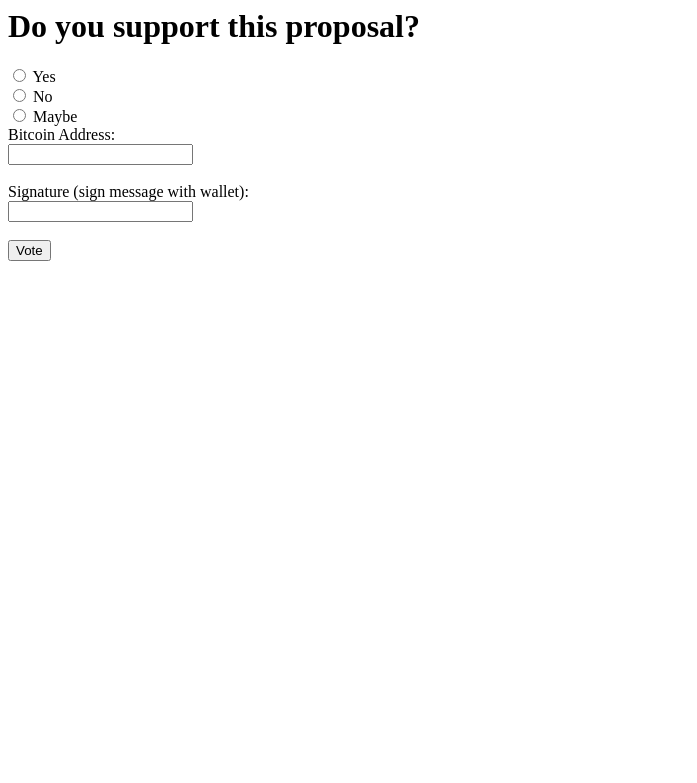
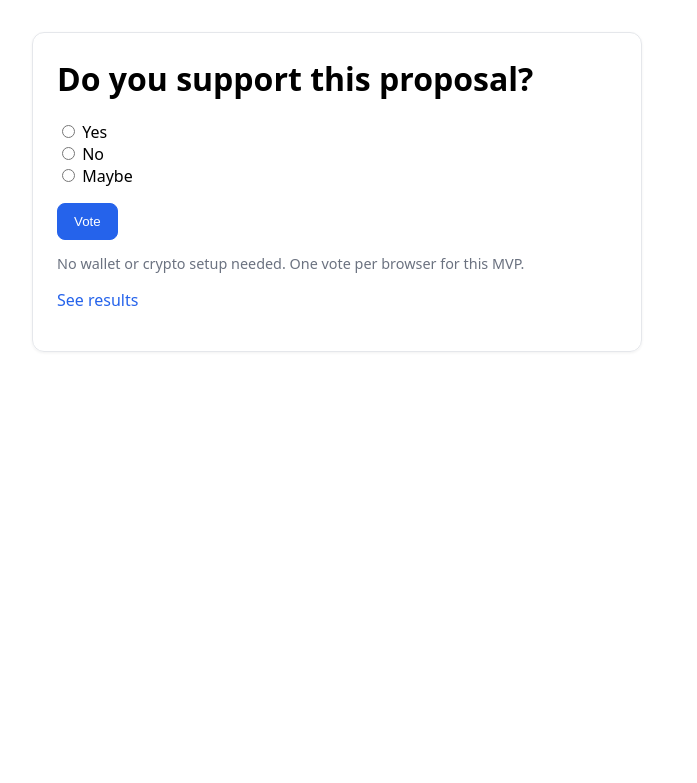
Before and after one commit to thegoodduck/InterPoll, a Flask app: page / in a window 1280 px wide. Shown: the top 783 px of the page, without its empty margins (0-697 px from the left). Run offline with Flask 3, Linux system fonts and the light colour scheme.

Commit message:
Enhance voting system: add cookie-based voting prevention, improve error handling for timestamping, and update UI for better user experience. Update requirements and documentation.

```diff
--- a/app.py
+++ b/app.py
@@ -1,15 +1,18 @@
-from flask import Flask, render_template, request, redirect, url_for
+from flask import Flask, render_template, request, redirect, url_for, make_response
 import os
 import subprocess
 import hashlib
 from datetime import datetime, timezone
 import json
-from bitcoinlib.keys import Address
+import logging
 
 app = Flask(__name__)
 VOTE_DIR = "votes"
 DB_FILE = "votes_db.json"
 os.makedirs(VOTE_DIR, exist_ok=True)
+
+# Secret key for sessions/cookies (override in env for production)
+app.secret_key = os.environ.get("SECRET_KEY", "dev-secret-change-me")
 
 # Define your poll
 POLL_ID = "poll_001"
@@ -31,41 +34,37 @@ def hash_vote(vote_text):
     return hashlib.sha256(vote_text.encode()).hexdigest()
 
 def timestamp_vote(file_path):
-    subprocess.run(["ots", "stamp", file_path], check=True)
-
-def verify_signature(address, message, signature):
     """
-    Verify Bitcoin message signature.
+    Attempt to timestamp the file using OpenTimestamps CLI if available.
+    Fails gracefully if CLI is missing or command fails.
     """
     try:
-        addr = Address.import_address(address)
-        return addr.verify(message, signature)
-    except Exception:
-        return False
+        subprocess.run(["ots", "stamp", file_path], check=True)
+    except FileNotFoundError:
+        logging.warning("OpenTimestamps CLI 'ots' not found. Skipping timestamp.")
+    except subprocess.CalledProcessError as e:
+        logging.warning("OpenTimestamps failed: %s", e)
+
 
 @app.route("/", methods=["GET", "POST"])
 def index():
     if request.method == "POST":
-        address = request.form.get("address").strip()
-        signature = request.form.get("signature").strip()
-        vote = request.form.get("vote").strip()
+        vote = (request.form.get("vote") or "").strip()
 
         if vote not in POLL_OPTIONS:
             return "Invalid vote option!", 400
 
-        # Prevent double voting
-        if address in votes_db["votes"]:
-            return "This Bitcoin address has already voted!", 403
-
-        # Build message
-        message = f"{POLL_ID}|{vote}"
-        if not verify_signature(address, message, signature):
-            return "Invalid signature!", 400
+        # Prevent double voting (MVP): simple cookie-based check
+        voted_cookie_key = f"voted_{POLL_ID}"
+        if request.cookies.get(voted_cookie_key):
+            return redirect(url_for("results"))
 
         # Save vote with timestamp
         timestamp = datetime.now(timezone.utc).isoformat()
-        vote_data = f"{vote}|{address}|{timestamp}"
-        file_name = f"{VOTE_DIR}/{hash_vote(vote_data)}.txt"
+        client_ip = request.headers.get("X-Forwarded-For", request.remote_addr)
+        vote_data = f"{vote}|{timestamp}|{client_ip}"
+        file_hash = hash_vote(vote_data)
+        file_name = f"{VOTE_DIR}/{file_hash}.txt"
 
         with open(file_name, "w") as f:
             f.write(vote_data)
@@ -73,13 +72,19 @@ def index():
         timestamp_vote(file_name)
 
         # Record in DB
-        votes_db["votes"][address] = {"choice": vote, "timestamp": timestamp}
+        votes_db["votes"][file_hash] = {"choice": vote, "timestamp": timestamp, "ip": client_ip}
         votes_db["counts"][vote] += 1
         save_db()
 
-        return redirect(url_for("results"))
+        # Set cookie to block repeat voting from the same browser
+        resp = make_response(redirect(url_for("results")))
+        # 30 days expiry
+        resp.set_cookie(voted_cookie_key, "1", max_age=30 * 24 * 3600, samesite="Lax")
+        return resp
 
-    return render_template("index.html", question=POLL_QUESTION, options=POLL_OPTIONS)
+    # GET
+    voted = request.cookies.get(f"voted_{POLL_ID}") is not None
+    return render_template("index.html", question=POLL_QUESTION, options=POLL_OPTIONS, voted=voted)
 
 @app.route("/results")
 def results():
--- a/requirement.txt
+++ b/requirement.txt
@@ -1,3 +1,2 @@
 Flask
-pyOpenSSL
 opentimestamps-client
--- a/templates/index.html
+++ b/templates/index.html
@@ -1,11 +1,57 @@
-<h1>{{ question }}</h1>
-<form method="POST">
-    {% for option in options %}
-    <input type="radio" name="vote" value="{{ option }}" required> {{ option }}<br>
-    {% endfor %}
-    <label>Bitcoin Address:</label><br>
-    <input type="text" name="address" required><br><br>
-    <label>Signature (sign message with wallet):</label><br>
-    <input type="text" name="signature" required><br><br>
-    <button type="submit">Vote</button>
-</form>
+<!DOCTYPE html>
+<html>
+<head>
+    <meta charset="utf-8">
+    <meta name="viewport" content="width=device-width, initial-scale=1">
+    <title>InterPoll</title>
+    <style>
+        body { font-family: system-ui, -apple-system, Segoe UI, Roboto, Ubuntu, Cantarell, Noto Sans, Arial, "Apple Color Emoji", "Segoe UI Emoji"; margin: 2rem; }
+        .card { max-width: 560px; padding: 1.5rem; border: 1px solid #e5e7eb; border-radius: 12px; box-shadow: 0 1px 3px rgba(0,0,0,0.06); }
+        h1 { margin-top: 0; }
+        .option { margin: 0.5rem 0; }
+        .actions { margin-top: 1rem; }
+        button { padding: 0.6rem 1rem; border-radius: 8px; border: 1px solid #2563eb; background: #2563eb; color: white; cursor: pointer; }
+        button:disabled { background: #9ca3af; border-color: #9ca3af; cursor: not-allowed; }
+        .note { color: #6b7280; font-size: 0.9rem; }
+        .success { color: #059669; }
+        a { color: #2563eb; text-decoration: none; }
+    </style>
+    <script>
+        function onSubmit(e){
+            const btn = document.getElementById('voteBtn');
+            btn.disabled = true; btn.textContent = 'Submitting…';
+        }
+    </script>
+    <script>
+        // Basic client-side guard to discourage quick revotes in same tab
+        document.addEventListener('DOMContentLoaded', () => {
+            const voted = document.body.dataset.voted === 'true';
+            if (voted) {
+                const btn = document.getElementById('voteBtn');
+                if (btn) btn.disabled = true;
+            }
+        });
+    </script>
+    </head>
+<body data-voted="{{ 'true' if voted else 'false' }}">
+    <div class="card">
+        <h1>{{ question }}</h1>
+        {% if voted %}
+            <p class="success">Thanks, your vote was recorded. You can see live results below.</p>
+        {% else %}
+        <form method="POST" onsubmit="onSubmit(event)">
+            {% for option in options %}
+            <label class="option">
+                <input type="radio" name="vote" value="{{ option }}" required> {{ option }}
+            </label><br>
+            {% endfor %}
+            <div class="actions">
+                <button id="voteBtn" type="submit">Vote</button>
+            </div>
+            <p class="note">No wallet or crypto setup needed. One vote per browser for this MVP.</p>
+        </form>
+        {% endif %}
+        <p><a href="{{ url_for('results') }}">See results</a></p>
+    </div>
+</body>
+</html>
--- /dev/null
+++ b/votes/63d643158729f61865bdb7b94c1e13e0c9b058c346a2a11d9858ced7f0dc5541.txt
@@ -0,0 +1 @@
+Yes|2025-08-20T22:57:53.573053+00:00|127.0.0.1
--- /dev/null
+++ b/votes_db.json
@@ -0,0 +1,14 @@
+{
+  "votes": {
+    "63d643158729f61865bdb7b94c1e13e0c9b058c346a2a11d9858ced7f0dc5541": {
+      "choice": "Yes",
+      "timestamp": "2025-08-20T22:57:53.573053+00:00",
+      "ip": "127.0.0.1"
+    }
+  },
+  "counts": {
+    "Yes": 1,
+    "No": 0,
+    "Maybe": 0
+  }
+}
```
Also changed, not shown: templates/result.html (+23 -8 lines), README.md (added), 1 other file.
